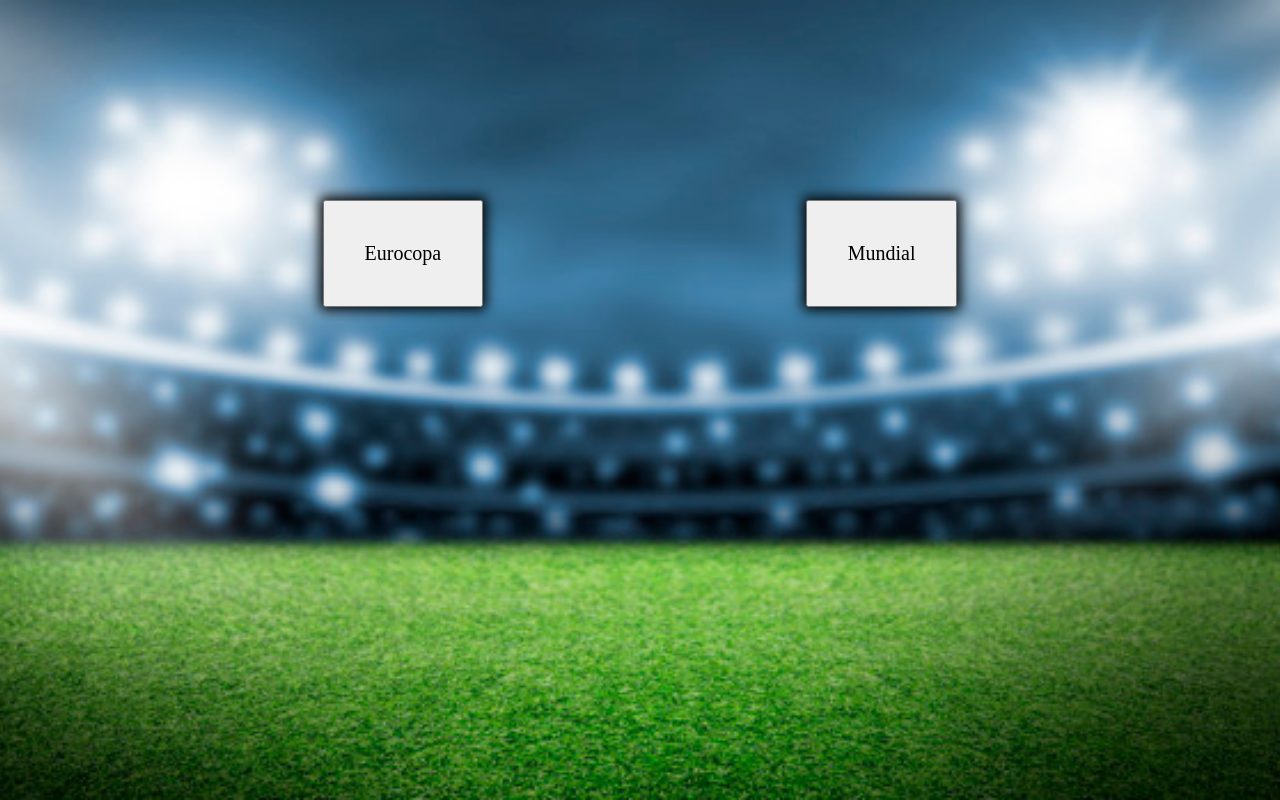
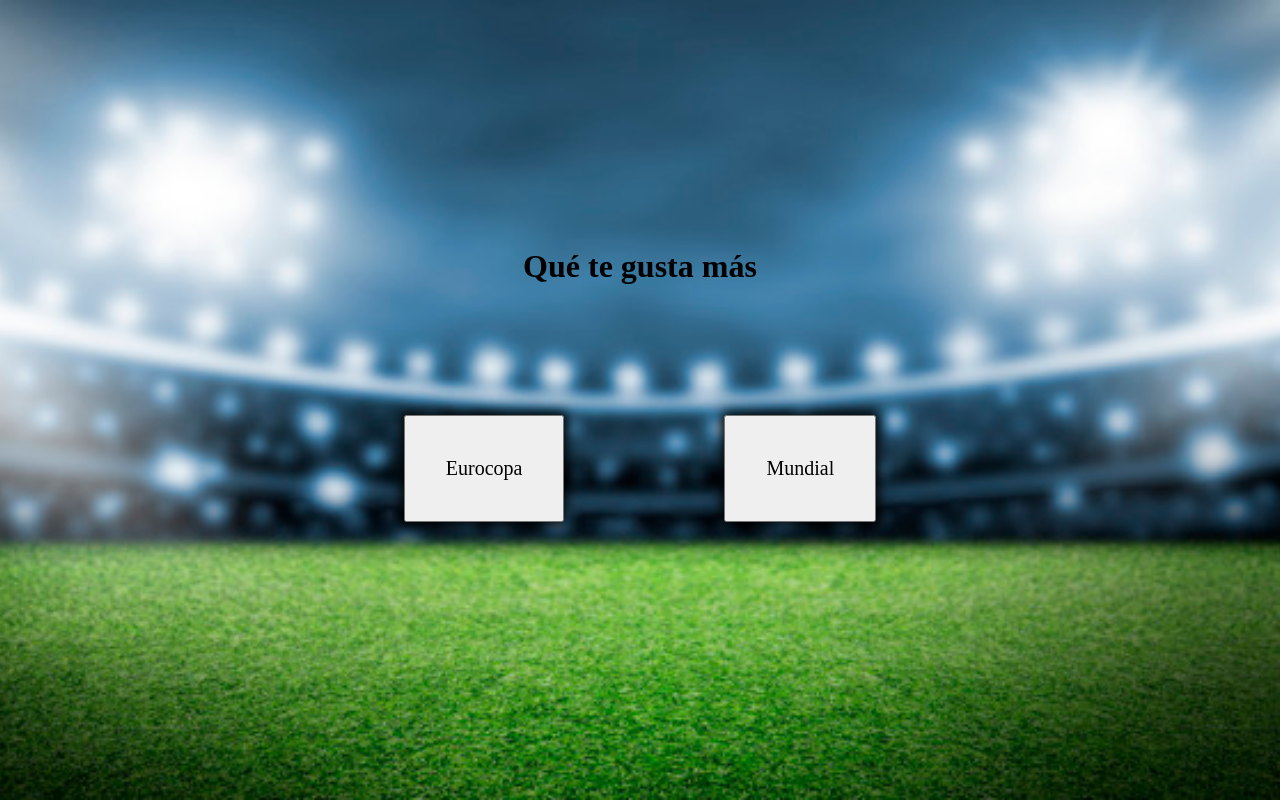
Before and after one commit to RaquelGarciaCaja/Cup, a React (Create React App) app: page / in a window 1280 px wide. Built offline with nearby package versions, Linux system fonts and the light colour scheme; a web font is replaced by a local one.

Commit message:
added title into main

```diff
--- a/src/components/Main.js
+++ b/src/components/Main.js
@@ -5,12 +5,15 @@ import { Link } from "react-router-dom";
 const Main = (props) => {
   return (
     <main className="main">
+      <h1 className="main__title">Qué te gusta más</h1>
+      <div className="main__container">
         <Link to="/EuroList">
           <button className="main__button">Eurocopa</button>
         </Link>
         <Link to="/MundialList">
           <button className="main__button">Mundial</button>
         </Link>
+      </div>
     </main>
   );
 };
--- a/src/stylesheets/Header.scss
+++ b/src/stylesheets/Header.scss
@@ -13,25 +13,8 @@
   &__icon {
     font-size: 30px;
     margin-left: 30px;
-    animation-name: ball;
-    animation-duration: 3s;
-    animation-iteration-count: infinite;
   }
   &__titleMundial {
     color: white;
   }
 }
-
-@keyframes ball {
-  0% {
-    transform: translate(0px, 0);
-  }
-
-  50% {
-    transform: translate(20px, 0);
-  }
-
-  100% {
-    transform: translate(40px, 0);
-  }
-}
--- a/src/stylesheets/Main.scss
+++ b/src/stylesheets/Main.scss
@@ -1,16 +1,21 @@
 @import "./reset.scss";
-
 
 .main {
   display: flex;
-  justify-content: space-evenly;
-  align-content: center;
+  flex-direction: column;
+  justify-content: center;
+  align-items: center;
   height: 100vh;
-  top:40px;
-  padding-top: 200px;
+  &__title {
+    padding: 50px;
+  }
+  &__container {
+    display: flex;
+  }
   &__button {
+    margin: 80px;
     padding: 40px;
- font-size: 20px;
+    font-size: 20px;
     cursor: pointer;
     -webkit-box-shadow: 0px 0px 12px 3px #000000;
     box-shadow: 0px 0px 12px 3px #000000;
```
Also changed, not shown: 1 other file (tests, documents, lock files or other folders). Lines whose indentation alone changed are shown as unchanged.
